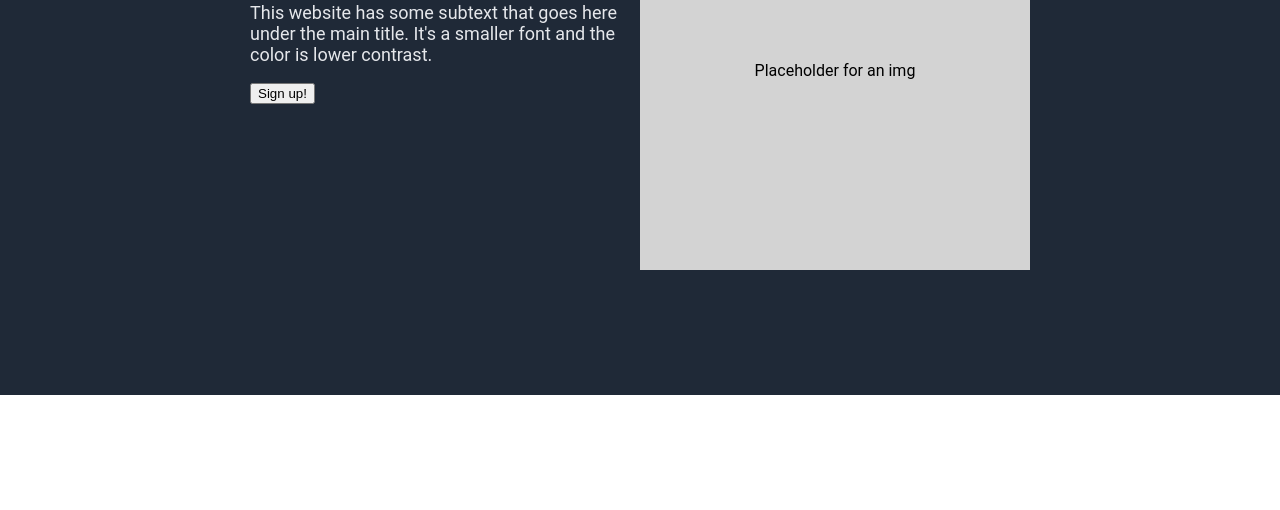
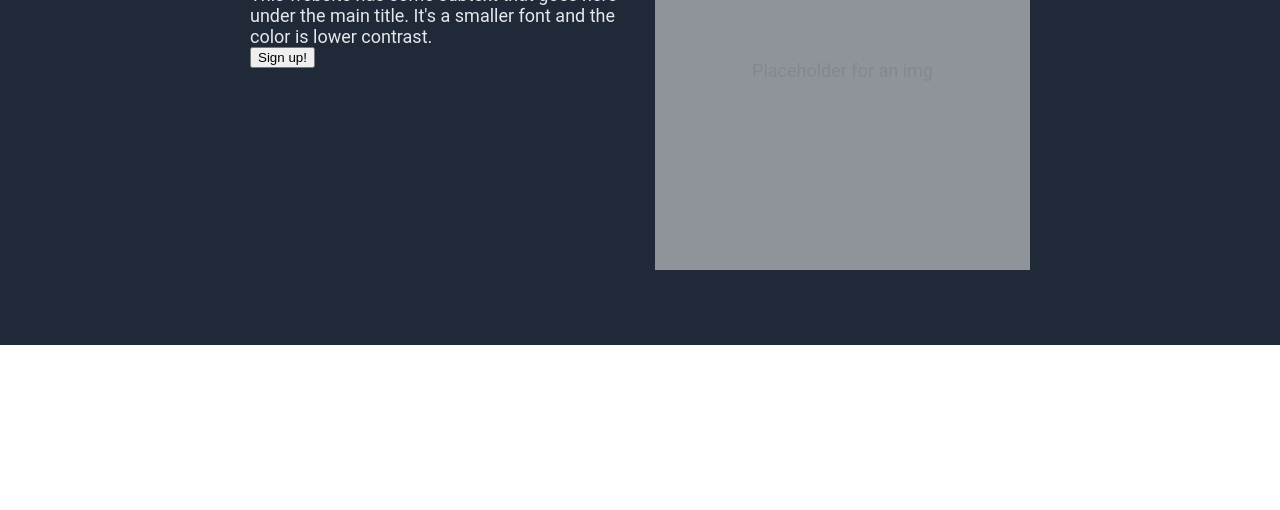
Before and after one commit to ignaciotapie/Simple-Page-Project, a plain HTML site: page index.html in a window 1280 px wide. Shown: the part 290-800 px from the top of the page. Drawn offline with Linux system fonts and the light colour scheme.

Commit message:
alignment fixes

```diff
--- a/index.html
+++ b/index.html
@@ -22,7 +22,7 @@
                     <p class="hero-secondary">This website has some subtext that goes here under the main title. It's a smaller font and the color is lower contrast.</p>
                     <button>Sign up!</button>
                 </div>
-                <div class="img-placeholder">Placeholder for an img</div>
+                <div class="img-placeholder hero-secondary">Placeholder for an img</div>
             </div>
         </div>
         <div class="content"></div>
--- a/styles.css
+++ b/styles.css
@@ -4,6 +4,10 @@ body {
     flex-direction: column;
     margin: 0px;
     padding: 0px;
+}
+
+p {
+    margin: 0px;
 }
 
 .header-content h1{
@@ -36,7 +40,7 @@ body {
     flex-direction: column;
     gap: 100px;
     justify-content: space-between;
-    padding: 0px 250px 125px;
+    padding: 0px 250px 75px;
 }
 
 .header-container{
@@ -53,6 +57,7 @@ body {
 .header-content{
     display:flex;
     flex:1;
+    gap: 15px;
 }
 
 .text-img{
@@ -62,7 +67,8 @@ body {
 .img-placeholder{
     display: flex;
     flex: 1;
-    background: lightgray;
+    background: white;
+    opacity: 50%;
     align-items: center;
     justify-content: center;
     height: 400px;
```
